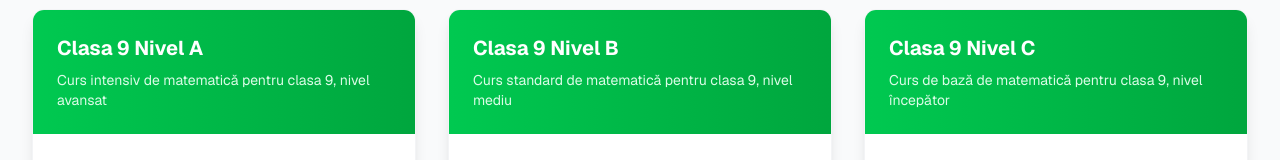
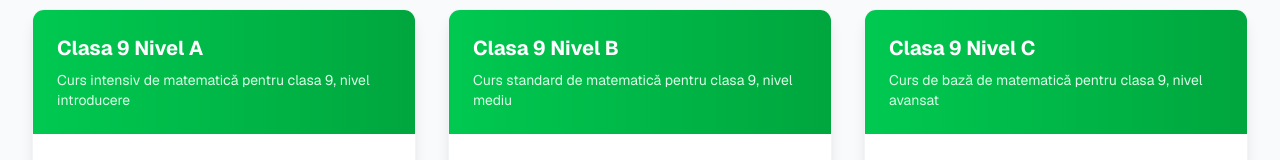
Before and after one commit to mariusnazaria/academic-hub, a Next.js app: page /cursuri in a window 1280 px wide. Shown: the part 599-759 px from the top of the page. Built offline with nearby package versions, Linux system fonts and the light colour scheme.

Commit message:
Update page.tsx

```diff
--- a/src/app/cursuri/page.tsx
+++ b/src/app/cursuri/page.tsx
@@ -14,7 +14,7 @@ export default function Cursuri() {
   const courses = [
     {
       title: "Clasa 9 Nivel A",
-      description: "Curs intensiv de matematică pentru clasa 9, nivel avansat",
+      description: "Curs intensiv de matematică pentru clasa 9, nivel introducere",
       price: "2500 MDL",
       duration: "5 săptămâni, 10 lecții",
       schedule: "Luni-Vineri, 15:00-20:00",
@@ -45,7 +45,7 @@ export default function Cursuri() {
     },
     {
       title: "Clasa 9 Nivel C",
-      description: "Curs de bază de matematică pentru clasa 9, nivel începător",
+      description: "Curs de bază de matematică pentru clasa 9, nivel avansat",
       price: "2500 MDL",
       duration: "5 săptămâni, 10 lecții",
       schedule: "Luni-Vineri, 15:00-20:00",
```
